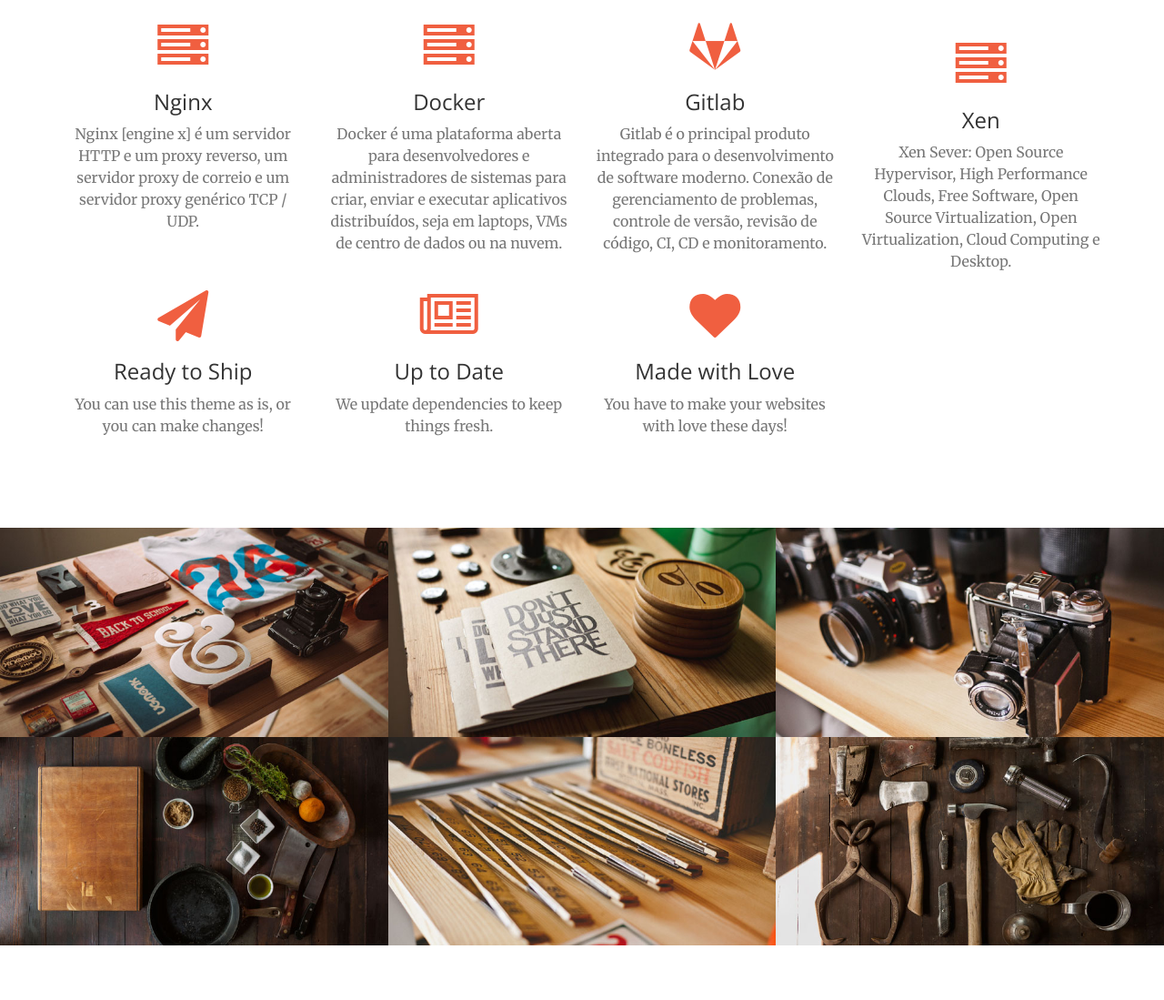
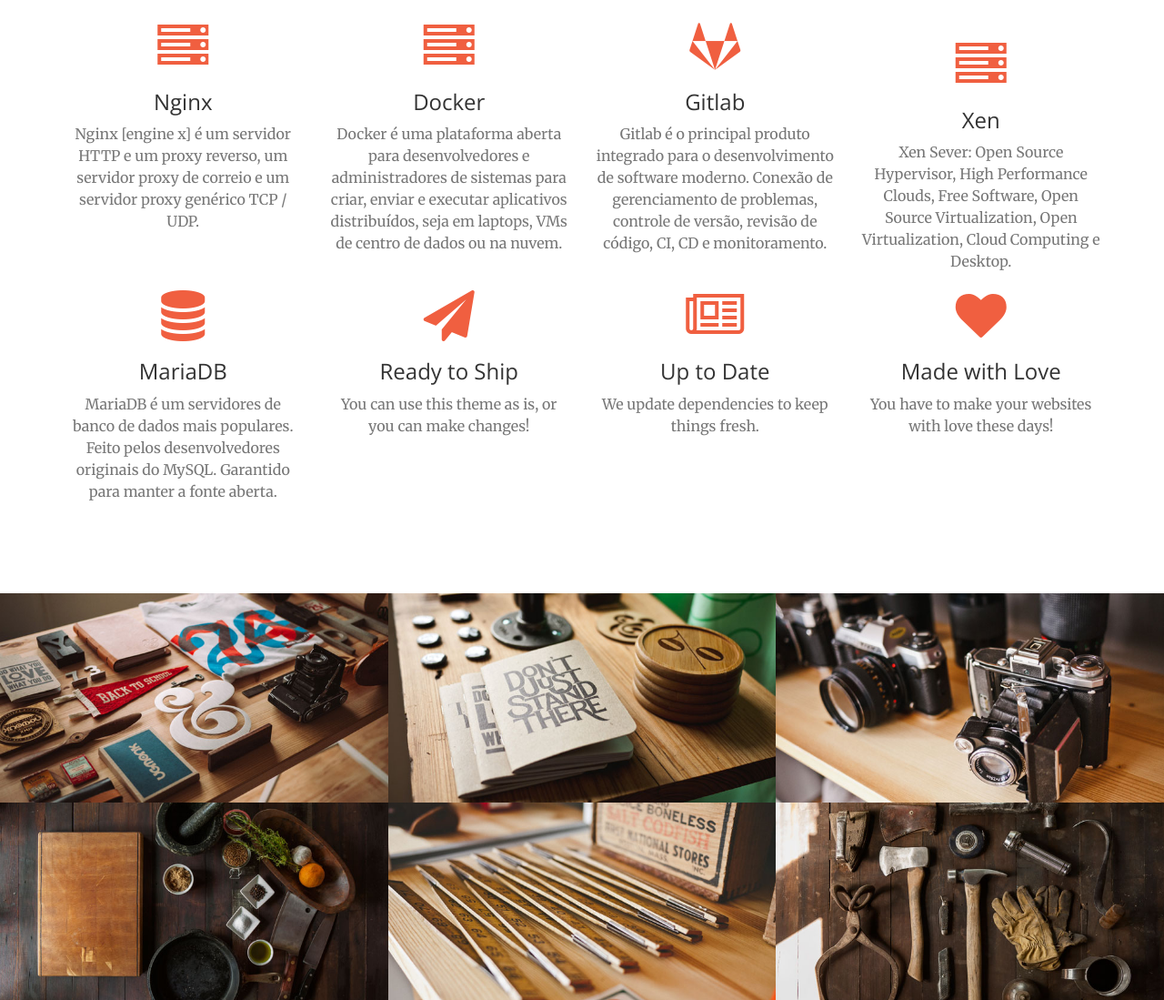
Before and after one commit to agnaldom/agnaldom.github.io, a website: page index.html in a window 1280 px wide. Shown: the part 1447-2546 px from the top of the page at 91% size. Drawn offline with nearby package versions, Linux system fonts and the light colour scheme.

Commit message:
Adcionando mariadb e descriçãow

```diff
--- a/index.html
+++ b/index.html
@@ -132,6 +132,13 @@
                         <i class="fa fa-4x fa-server text-primary sr-icons"></i>
                         <h3>Xen</h3>
                         <p class="text-muted">Xen Sever: Open Source Hypervisor, High Performance Clouds, Free Software, Open Source Virtualization, Open Virtualization, Cloud Computing e Desktop.</p>
+                    </div>
+                </div>
+                <div class="col-lg-3 col-md-6 text-center">
+                    <div class="service-box">
+                        <i class="fa fa-4x fa-database text-primary sr-icons"></i>
+                        <h3>MariaDB</h3>
+                        <p class="text-muted">MariaDB é um servidores de banco de dados mais populares. Feito pelos desenvolvedores originais do MySQL. Garantido para manter a fonte aberta.</p>
                     </div>
                 </div>
                 <div class="col-lg-3 col-md-6 text-center">
```
